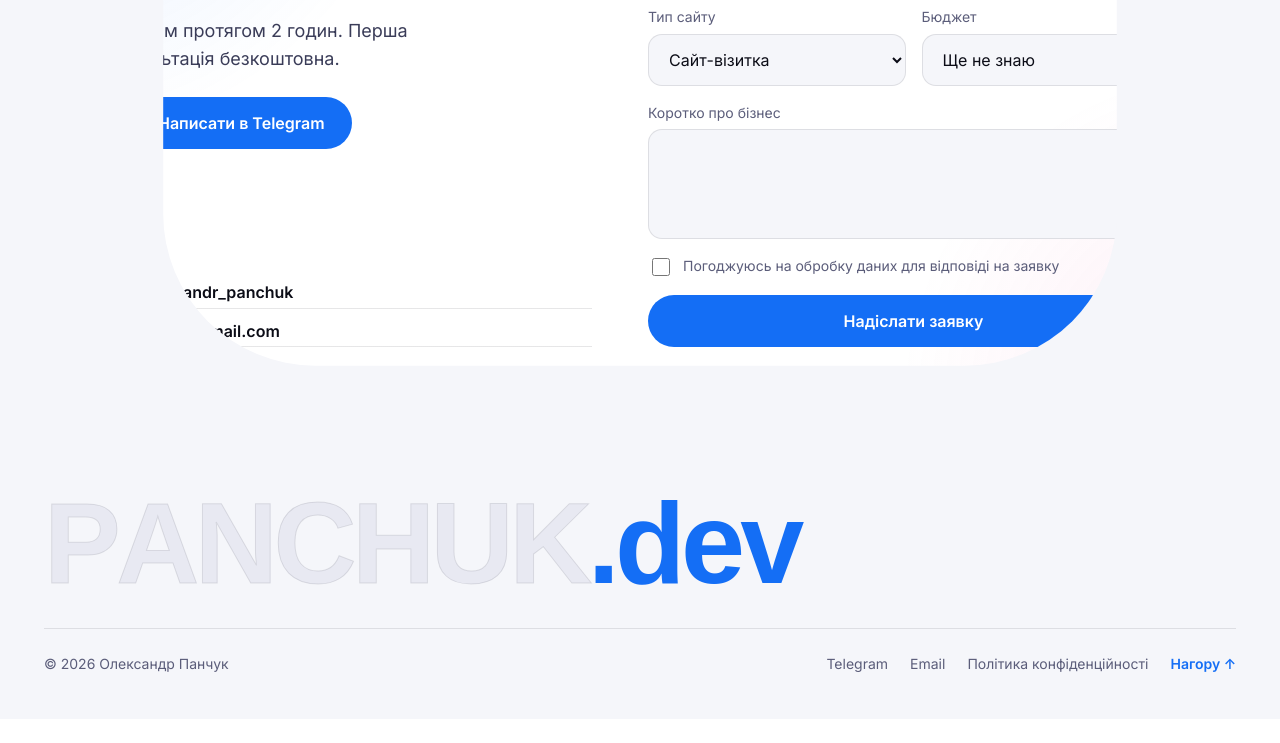
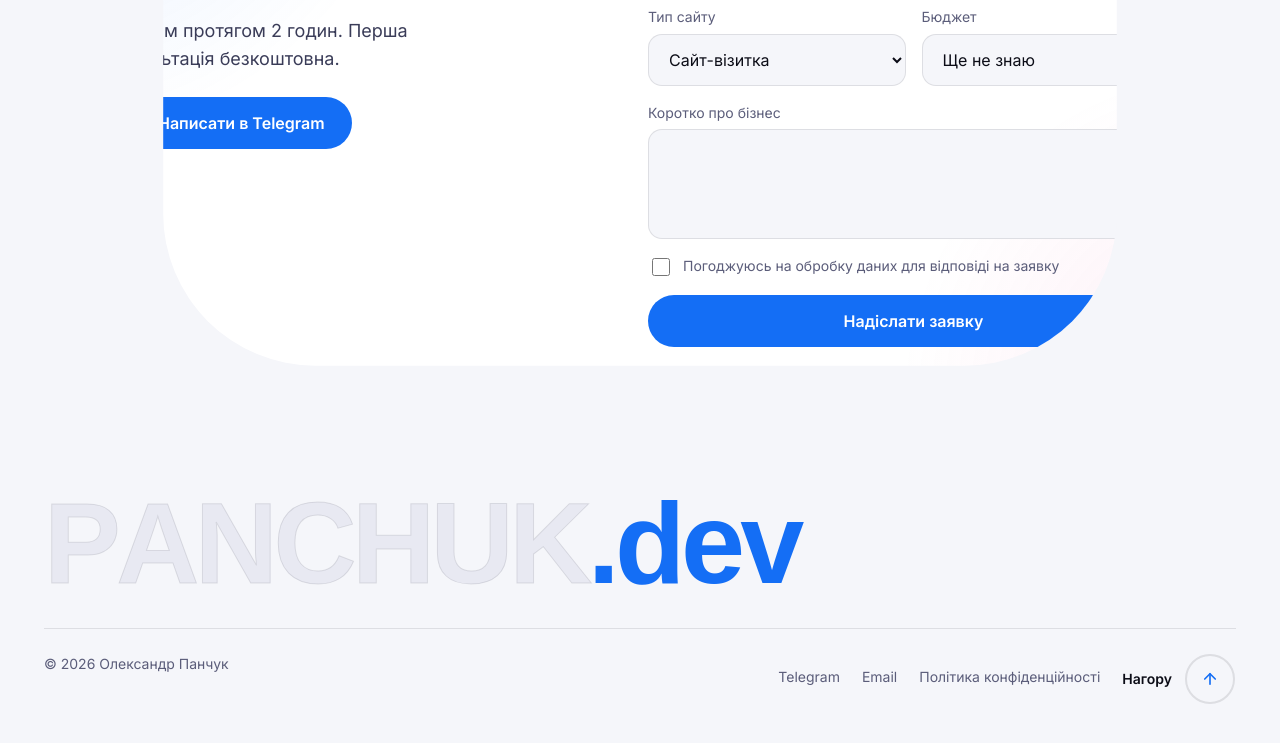
Before and after one commit to sanyok185/Portfolio, a plain HTML site: page index.html in a window 1280 px wide. Shown: the part 7323-8066 px from the top of the page. Before the commit the page ends 8042 px from the top, so only its background shows below. Drawn offline with Linux system fonts and the light colour scheme; animation ran at ten frames a second; a web font is replaced by a local one.

Commit message:
Footer: scroll-progress back-to-top button; remove contact links under CTA
Co-Authored-By: Claude Opus 5.5 <noreply@anthropic.com>
Claude-Session: https://claude.ai/code/session_01ExZXSt6e2m6ihBj3zew5bP

```diff
--- a/css/fx-pro.css
+++ b/css/fx-pro.css
@@ -120,6 +120,7 @@ html.fx-sb::-webkit-scrollbar { width: 0; height: 0; display: none; }
 .fx .contacts a, .fx .foot-links a { text-decoration: none; background: linear-gradient(90deg, #146ef5, #8b5cf6, #ec4899) 0 100% / 0% 2px no-repeat, linear-gradient(var(--line), var(--line)) 0 100% / 100% 1px no-repeat; transition: background-size .55s cubic-bezier(.16, 1, .3, 1), color .3s; padding-bottom: 4px; }
 .fx .foot-links a { background-size: 0% 2px, 0% 1px; }
 .fx .contacts a:hover, .fx .foot-links a:hover { background-size: 100% 2px, 100% 1px; color: var(--strong); }
+.fx .foot-links a.up, .fx .foot-links a.up:hover { background: none; padding-bottom: 0; }
 
 /* Картки піднімаються */
 .fx .pain, .fx .price, .fx .extra { transition: transform .5s cubic-bezier(.16, 1, .3, 1), box-shadow .5s, border-color .4s; }
--- a/css/style.css
+++ b/css/style.css
@@ -196,8 +196,25 @@ p, li, .sub, .lead, .win-cap, .tl-d, .faq-a { text-wrap: pretty; }
 .pf.light .word { color: #e8e9f2; }
 .dot-dev { color: var(--accent); -webkit-text-stroke: 0; }
 .foot-in { display: flex; justify-content: space-between; gap: 16px; flex-wrap: wrap; color: var(--muted); font-size: 14px; border-top: 1px solid var(--line); padding-top: 24px; }
-.foot-links a.up, .foot-links a.up:hover { color: var(--accent); font-weight: 600; }
-.foot-links { display: flex; gap: 22px; flex-wrap: wrap; }
+.foot-links { display: flex; align-items: center; gap: 22px; flex-wrap: wrap; }
+/* Кнопка «Нагору»: кільце показує, скільки сторінки прокручено */
+.foot-links a.up { display: inline-flex; align-items: center; gap: 12px; color: var(--strong); font-weight: 600; }
+.up-c { position: relative; width: 52px; height: 52px; flex: none; border-radius: 50%; display: flex; align-items: center; justify-content: center; overflow: hidden; isolation: isolate; }
+.up-c::before { content: ""; position: absolute; inset: 4px; border-radius: 50%; z-index: -1; background: linear-gradient(135deg, #146ef5, #8b5cf6 55%, #ec4899); transform: scale(0); transition: transform .5s cubic-bezier(.34, 1.56, .64, 1); }
+.up-ring { position: absolute; inset: 0; width: 100%; height: 100%; transform: rotate(-90deg); }
+.up-ring circle { fill: none; stroke-width: 2; }
+.up-track { stroke: var(--line); }
+.up-prog { stroke: url(#up-g); stroke-linecap: round; stroke-dasharray: 100; stroke-dashoffset: var(--up, 100); transition: stroke-dashoffset .15s linear; }
+.up-a { position: relative; width: 18px; height: 18px; overflow: hidden; color: var(--accent); transition: color .3s; }
+.pf.dark .up-a { color: var(--accent-2); }
+.up-a > span { position: absolute; inset: 0; display: flex; transition: transform .5s cubic-bezier(.76, 0, .24, 1); }
+.up-a > span + span { transform: translateY(130%); }
+.up:hover .up-c::before, .up:focus-visible .up-c::before { transform: scale(1); }
+.up:hover .up-a, .up:focus-visible .up-a { color: #fff; }
+.up:hover .up-a > span:first-child, .up:focus-visible .up-a > span:first-child { transform: translateY(-130%); }
+.up:hover .up-a > span + span, .up:focus-visible .up-a > span + span { transform: none; }
+.up-t { transition: color .3s; }
+.up:hover .up-t { color: var(--accent); }
 .foot-links a:hover { color: var(--strong); }
 
 /* Mobile Telegram button */
--- a/index.html
+++ b/index.html
@@ -863,10 +863,6 @@
                     <span>Написати в Telegram</span>
                   </a>
                 </div>
-                <div class="contacts">
-                  <a href="https://t.me/oleksandr_panchuk" target="_blank" rel="noopener"> t.me/oleksandr_panchuk </a>
-                  <a href="mailto:sanyok185@gmail.com">sanyok185@gmail.com</a>
-                </div>
               </div>
               <form
                 class="form"
@@ -928,7 +924,7 @@
             <span class="foot-links">
               <a href="https://t.me/oleksandr_panchuk" target="_blank" rel="noopener">Telegram</a>
               <a href="mailto:sanyok185@gmail.com">Email</a> <a href="#top">Політика конфіденційності</a>
-              <a class="up" href="#top">Нагору ↑</a>
+              <a class="up" href="#top"><span class="up-t">Нагору</span><span class="up-c"><svg class="up-ring" viewBox="0 0 52 52" aria-hidden="true"><defs><linearGradient id="up-g" x1="0" y1="0" x2="1" y2="1"><stop offset="0" stop-color="#146ef5"/><stop offset=".55" stop-color="#8b5cf6"/><stop offset="1" stop-color="#ec4899"/></linearGradient></defs><circle class="up-track" cx="26" cy="26" r="24"/><circle class="up-prog" cx="26" cy="26" r="24" pathLength="100"/></svg><span class="up-a"><span><svg width="18" height="18" viewBox="0 0 24 24" fill="none" stroke="currentColor" stroke-width="2.2" stroke-linecap="round" stroke-linejoin="round" aria-hidden="true"><path d="M12 19V5"></path><path d="m5 12 7-7 7 7"></path></svg></span><span><svg width="18" height="18" viewBox="0 0 24 24" fill="none" stroke="currentColor" stroke-width="2.2" stroke-linecap="round" stroke-linejoin="round" aria-hidden="true"><path d="M12 19V5"></path><path d="m5 12 7-7 7 7"></path></svg></span></span></span></a>
             </span>
           </div>
         </div>
--- a/js/fx.js
+++ b/js/fx.js
@@ -583,6 +583,7 @@
   const iconFor = (a) => {
     const href = a.getAttribute?.('href') || '';
     if (href.startsWith('mailto:')) return '@';
+    if (href === '#top') return '↑';
     if (href.startsWith('#')) return '↓';
     if (a.target === '_blank') return '↗';
     if (a.matches('[data-theme-toggle]')) return '◐';
@@ -614,7 +615,7 @@
       return setMode('text');
     }
     const link = t.closest('a, button, summary, label.check, .sb');
-    if (link && !link.classList.contains('sb') && !link.closest('.nav')) {
+    if (link && !link.classList.contains('sb') && !link.closest('.nav, .up')) {
       if (link !== target) {
         target = link;
         const r = link.getBoundingClientRect();
@@ -628,7 +629,7 @@
       return setMode('link');
     }
     target = null;
-    if (link && link.closest('.nav')) return setMode('mini');
+    if (link && link.closest('.nav, .up')) return setMode('mini');
     if (!link && t.closest('.hero .h1, .word')) return setMode('lens');
     setMode('');
   };
--- a/js/main.js
+++ b/js/main.js
@@ -141,6 +141,7 @@ form?.addEventListener('submit', async (e) => {
 
 // Шапка: скляна капсула після початку скролу, ховається при скролі вниз
 const hdr = document.querySelector('.hdr');
+const upBtn = document.querySelector('.up');
 const nav = document.querySelector('.nav');
 const navLinks = nav ? [...nav.querySelectorAll('a[href^="#"]')] : [];
 let navActive = null;
@@ -204,6 +205,11 @@ const onScroll = () => {
     }
   }
   spy();
+  // Кільце кнопки «Нагору» заповнюється разом зі скролом
+  if (upBtn) {
+    const max = document.documentElement.scrollHeight - window.innerHeight;
+    upBtn.style.setProperty('--up', String(100 - (max > 0 ? Math.min(y / max, 1) : 0) * 100));
+  }
 };
 window.addEventListener(
   'scroll',
```
Also changed, not shown: en/index.html (+1 -5 lines).
